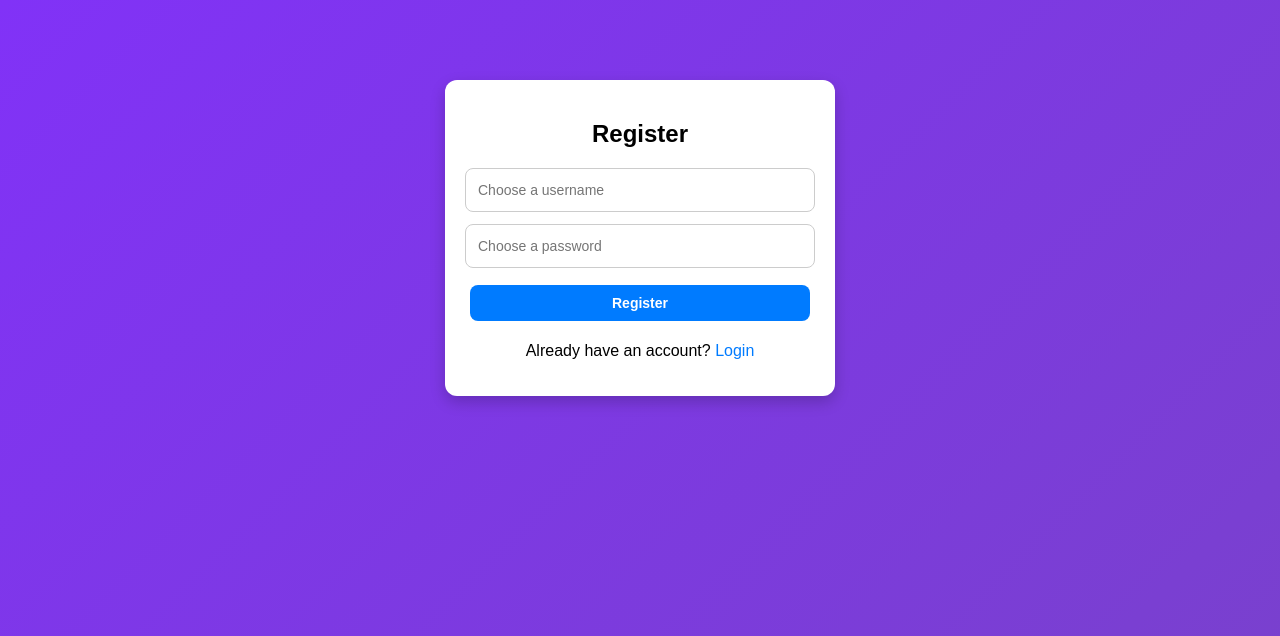
After one commit to Wanutchapoxn/Bookmark_Saver, a Flask app: page /register in a window 1280 px wide. The commit adds this page. Shown: the top 636 px of the page. Run offline with Flask 3, Linux system fonts and the light colour scheme.

Commit message:
add login logout register
add and edit

```diff
--- a/app.py
+++ b/app.py
@@ -2,24 +2,26 @@ from flask import Flask, render_template, redirect, url_for, request, flash
 from flask_login import LoginManager, UserMixin, login_user, login_required, logout_user, current_user
 from werkzeug.security import check_password_hash
 
-from db import init_db, get_user_by_username, get_user_by_id
+from db import init_db, get_user_by_username, get_user_by_id, create_user
 from routes.bookmarks import bookmarks_bp
 from routes.categories import categories_bp
 
 app = Flask(__name__)
 app.secret_key = "your-secret-key"
 
-# register blueprints
+init_db()
+
+#  register blueprints
 app.register_blueprint(bookmarks_bp)
 app.register_blueprint(categories_bp)
 
-# Login Manager
+# Login Manager setup
 login_manager = LoginManager()
 login_manager.init_app(app)
-login_manager.login_view = "login"
+login_manager.login_view = "login_page"   # ถ้า user ยังไม่ login → redirect ไป /login
 
 
-# User class
+# ===== User Class =====
 class User(UserMixin):
     def __init__(self, id, username, password_hash):
         self.id = id
@@ -38,14 +40,17 @@ def load_user(user_id):
     return None
 
 
+# ===== Routes =====
 @app.route("/")
-@login_required
-def index():
-    return f"Hello, {current_user.username}! <a href='/logout'>Logout</a>"
+def home():
+    """เมื่อเปิดเว็บครั้งแรกให้ redirect ไปหน้า login"""
+    if current_user.is_authenticated:
+        return redirect(url_for("bookmarks.index"))
+    return redirect(url_for("login_page"))
 
 
 @app.route("/login", methods=["GET", "POST"])
-def login():
+def login_page():
     if request.method == "POST":
         username = request.form["username"]
         password = request.form["password"]
@@ -56,20 +61,41 @@ def login():
             if user.check_password(password):
                 login_user(user)
                 flash("Login successful!", "success")
-                return redirect(url_for("index"))
+                # 🔑 หลัง login เสร็จไปที่หน้า bookmark หลัก
+                return redirect(url_for("bookmarks.index"))
 
         flash("Invalid username or password", "danger")
 
     return render_template("login.html")
 
 
+@app.route("/register", methods=["GET", "POST"])
+def register():
+    if request.method == "POST":
+        username = request.form["username"]
+        password = request.form["password"]
+
+        user_created = create_user(username, password)
+        if user_created:
+            row = get_user_by_username(username)
+            user = User(id=row[0], username=row[1], password_hash=row[2])
+            login_user(user)
+            flash("Registration successful! You are now logged in.", "success")
+            # 🔑 หลัง register เสร็จไปที่หน้า bookmark หลัก
+            return redirect(url_for("bookmarks.index"))
+        else:
+            flash("Username already exists.", "danger")
+
+    return render_template("register.html")
+
+
 @app.route("/logout")
 @login_required
 def logout():
     logout_user()
-    return redirect(url_for("login"))
+    flash("You have been logged out.", "info")
+    return redirect(url_for("login_page"))
 
 
 if __name__ == "__main__":
-    init_db()
-    app.run(debug=True)
+    app.run(host="0.0.0.0", port=5000, debug=True)
--- a/db.py
+++ b/db.py
@@ -2,6 +2,7 @@ import sqlite3
 from werkzeug.security import generate_password_hash
 
 DB_NAME = "bookmarks.db"
+
 
 def get_connection():
     return sqlite3.connect(DB_NAME)
@@ -23,7 +24,9 @@ def init_db():
                         title TEXT NOT NULL,
                         url TEXT NOT NULL,
                         category TEXT,
-                        created_at TEXT
+                        created_at TEXT,
+                        user_id INTEGER,
+                        FOREIGN KEY (user_id) REFERENCES users(id)
                     )''')
 
         # ตาราง users
@@ -41,30 +44,15 @@ def init_db():
         if not c.fetchone():
             c.execute("INSERT INTO users (username, password) VALUES (?, ?)", (
                 "admin",
-                generate_password_hash("1234")
+                generate_password_hash("1234")  # 🔒 hash password
             ))
 
         conn.commit()
 
 
 # ===== helper functions สำหรับ User =====
-def get_user_by_username(username):
-    with get_connection() as conn:
-        c = conn.cursor()
-        c.execute("SELECT id, username, password FROM users WHERE username=?", (username,))
-        return c.fetchone()
-
-
-def get_user_by_id(user_id):
-    with get_connection() as conn:
-        c = conn.cursor()
-        c.execute("SELECT id, username, password FROM users WHERE id=?", (user_id,))
-        return c.fetchone()
-def get_connection():
-    return sqlite3.connect(DB_NAME)
-
-
 def create_user(username, password):
+    """สร้าง user ใหม่ (hash password ก่อนเก็บ)"""
     with get_connection() as conn:
         c = conn.cursor()
         try:
@@ -80,6 +68,7 @@ def create_user(username, password):
 
 
 def get_user_by_username(username):
+    """ดึงข้อมูล user จาก username"""
     with get_connection() as conn:
         c = conn.cursor()
         c.execute("SELECT id, username, password FROM users WHERE username=?", (username,))
@@ -87,6 +76,7 @@ def get_user_by_username(username):
 
 
 def get_user_by_id(user_id):
+    """ดึงข้อมูล user จาก id"""
     with get_connection() as conn:
         c = conn.cursor()
         c.execute("SELECT id, username, password FROM users WHERE id=?", (user_id,))
--- a/static/style.css
+++ b/static/style.css
@@ -1,5 +1,10 @@
-body { font-family: Arial, sans-serif; margin: 30px; background: linear-gradient(135deg, #8132f7, #7d5f91);
- }
+body
+    {   font-family: Arial, sans-serif;
+        margin: 30px;
+        background: linear-gradient(135deg, #8132f7,#734cad, #7d5f91);
+        animation: gradientBG 15s ease infinite;
+        background-size: 400% 400%;
+    }
 header { margin-bottom: 20px; }
 form { margin-bottom: 15px; }
 input, select, button { padding: 6px; margin-right: 5px; }
@@ -51,7 +56,7 @@ table {
     font-family: Arial, sans-serif;
 
      border: 1px solid #ddd;
-     border-radius: 40px;   /* มุมโค้ง */
+     border-radius: 0px;   /* มุมโค้ง */
      overflow: hidden;      /* ป้องกันเนื้อหาทะลุขอบมน */
 
      box-shadow: 0 4px 8px rgba(0, 0, 0, 0.4);
@@ -189,6 +194,7 @@ table th:first-child,
 table td:first-child {
     width: 70px;          /* ปรับความกว้างได้ */
     text-align: center;   /* จัดข้อความตรงกลาง */
+
 }
 
 /* คอลัมน์ Action */
@@ -214,3 +220,88 @@ nav form {
     gap: 5px;
     margin: 0;  /* ยกเลิก margin ที่ทำให้ตก */
 }
+
+/* การ์ดกลางจอ */
+.auth-card {
+    max-width: 350px;
+    margin: 80px auto;
+    padding: 20px;
+    border-radius: 12px;
+    background: #fff;
+    box-shadow: 0 6px 15px rgba(0,0,0,0.2);
+    text-align: center;
+}
+
+.auth-card h2 {
+    margin-bottom: 20px;
+    font-family: 'Arial', sans-serif;
+}
+
+.auth-card form {
+    display: flex;
+    flex-direction: column;
+    gap: 12px;
+}
+
+.auth-card input {
+    padding: 10px;
+    border-radius: 8px;
+    border: 1px solid #ccc;
+    font-size: 14px;
+}
+
+.auth-card button {
+    padding: 10px;
+    border-radius: 8px;
+    border: none;
+    background-color: #007bff;
+    color: white;
+    font-weight: bold;
+    cursor: pointer;
+    transition: transform 0.2s;
+}
+
+.auth-card button:hover {
+    transform: scale(1.05);
+    background-color: #0056b3;
+}
+
+.auth-card .error {
+    color: red;
+    margin-top: 10px;
+    font-size: 14px;
+}
+
+
+
+
+
+
+
+.flash-messages {
+    max-width: 400px;
+    margin: 10px auto;
+}
+.alert {
+    padding: 10px;
+    border-radius: 20px;
+    margin-bottom: 8px;
+    text-align: center;
+    font-size: 14px;
+}
+.alert-success { background-color: #ffffff; color: #000000; }
+.alert-danger { background-color: #870000; color: #ffffff; }
+.alert-info    { background-color: #ffffff; color: #000000; }
+
+/* Register/Login inputs */
+.auth-card input[type="text"],
+.auth-card input[type="password"] {
+    width: 100%;
+    height: 44px;            /* บังคับความสูงเท่ากัน */
+    padding: 10px 12px;      /* padding เท่ากัน */
+    border: 1px solid #ccc;
+    border-radius: 8px;
+    font-size: 14px;
+    box-sizing: border-box;
+    margin: 0;               /* กัน margin ต่างกัน */
+}
--- a/templates/base.html
+++ b/templates/base.html
@@ -29,6 +29,12 @@
     </script>
 </head>
 <body>
+        <header>
+            {% if current_user.is_authenticated %}
+                <a href="{{ url_for('logout') }}">Logout</a>
+            {% endif %}
+        </header>
+
      <div class="container">
             <header>
                 <h1 class="logo-font"> BOOKMARK SAVER</h1>
--- /dev/null
+++ b/templates/register.html
@@ -0,0 +1,20 @@
+<!DOCTYPE html>
+<html lang="en">
+<head>
+  <meta charset="UTF-8">
+  <title>Register</title>
+  <link rel="stylesheet" href="{{ url_for('static', filename='style.css') }}">
+</head>
+<body>
+  <div class="auth-card">
+    <h2> Register</h2>
+    <form method="POST">
+      <input type="text" name="username" placeholder="Choose a username" required>
+      <input type="password" name="password" placeholder="Choose a password" required>
+      <button type="submit">Register</button>
+    </form>
+    {% if error %}<p class="error">{{ error }}</p>{% endif %}
+    <p>Already have an account? <a href="{{ url_for('login_page') }}">Login</a></p>
+  </div>
+</body>
+</html>
```
Also changed, not shown: routes/bookmarks.py (+9 -5 lines), templates/index.html (+4 -4 lines), templates/login.html (+23 -27 lines), bookmarks.db.
